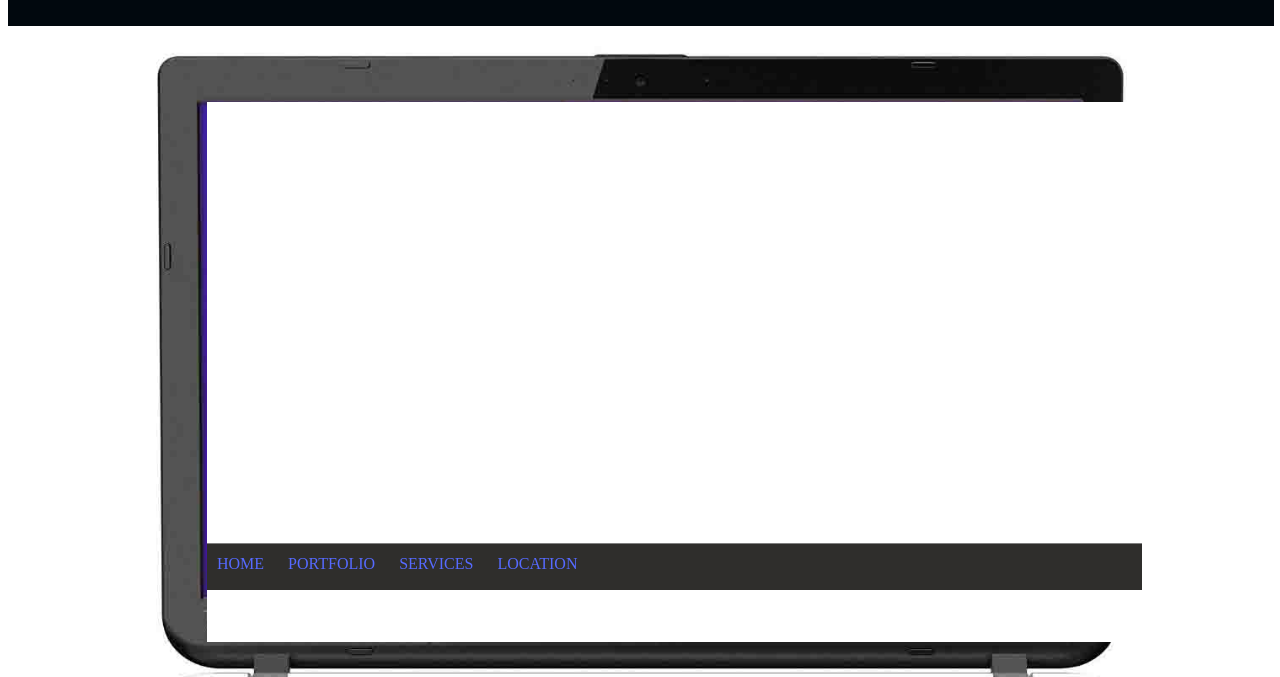
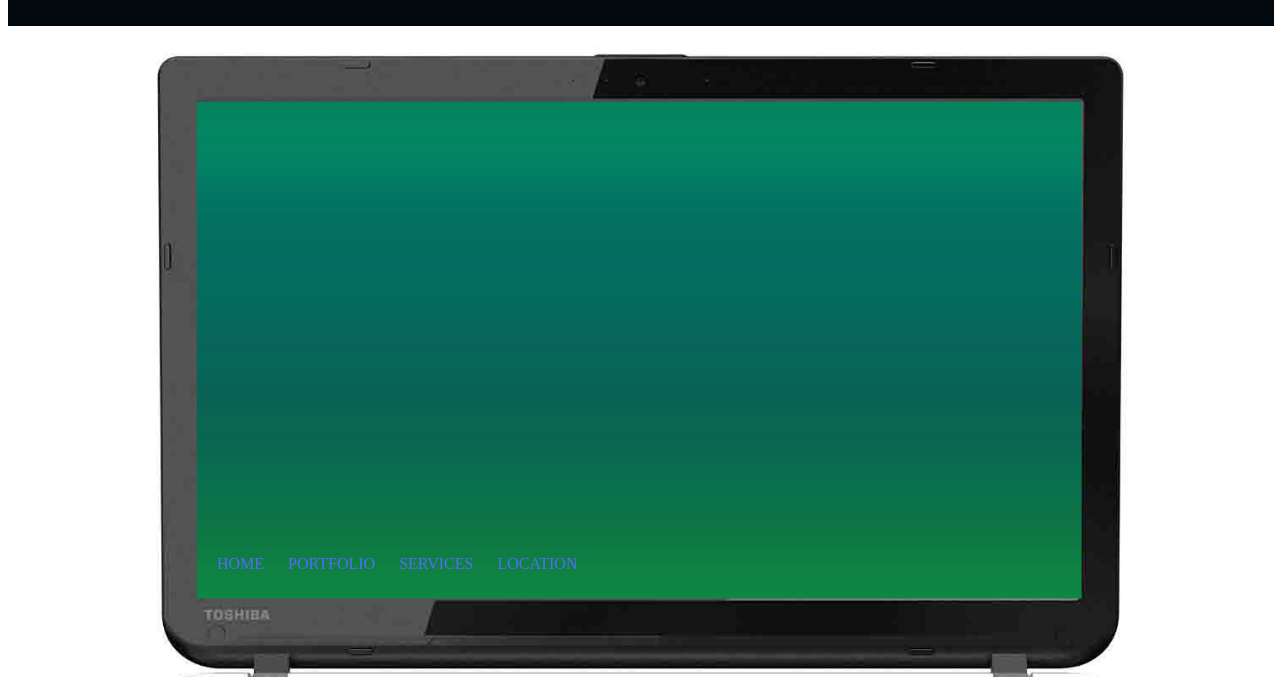
Before and after one commit to AnityaTech/vane, a plain HTML site: page index.html in a window 1280 px wide. Shown: the part 123-800 px from the top of the page. Drawn offline with Linux system fonts and the light colour scheme.

Commit message:
new laptop

```diff
--- a/index.html
+++ b/index.html
@@ -8,13 +8,11 @@
     	<h1>this is header</h1>
     </div>
     <div class="container">
-    	<img src="opened.jpg" id="img" />
+    	<img src="main.jpg" id="img" />
 
     </div>
 
-   <div class="display">
 
-   </div>
    <div class="list">
    	  	  <a href="">HOME</a>
    	  	  <a href="">PORTFOLIO</a>
--- a/style.css
+++ b/style.css
@@ -11,7 +11,6 @@
 }
 .container
 {
-	position: relative;
 	width: 100%;
 	background: #cfd9e3;
 	margin-top: 20px;
@@ -22,23 +21,12 @@ img{
 width: 100%;
 }
 
-.display{
-	position: absolute;
-	top: 225px;
-	left: 207px;
-	background: white;
-	width: 935px;
-	height: 540px;
-	z-index: 1;
-}
-
 .list
 {
 	padding: 11px 22px 0 0;
 	width: 913px;
 	height: 35px;
 	background: #2f2e2c;
-	position: absolute;
 	margin-top: -298px;
 	margin-left: 199px;
 	z-index: 1;
```
